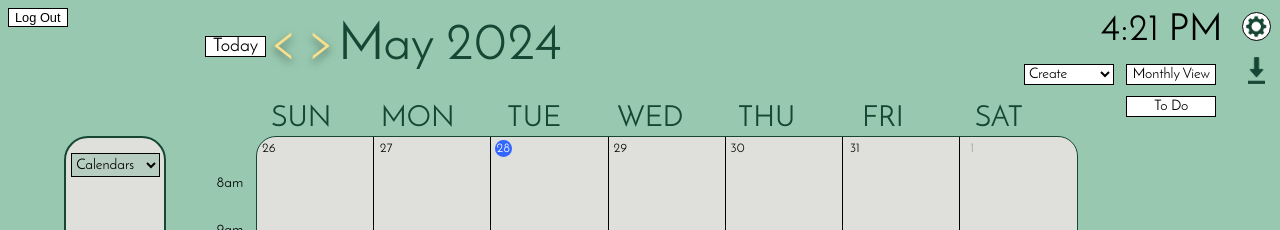
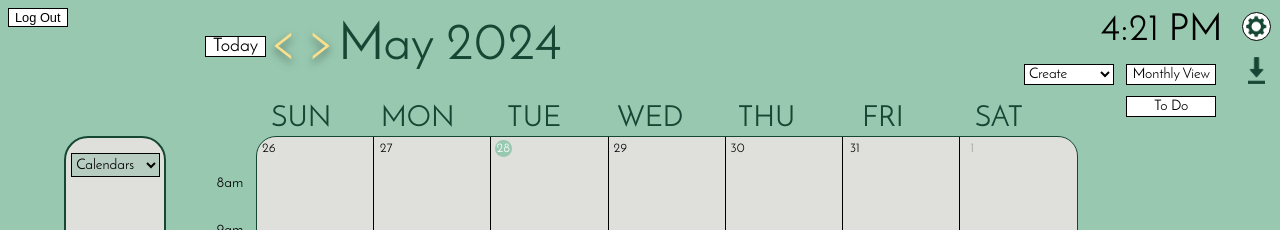
Before and after one commit to KevinBeltran23/csc307_154734, a React (Vite) app in the folder packages/react-frontend/: page /weekly in a window 1280 px wide. Shown: the top 230 px of the page. Built offline with nearby package versions, Linux system fonts and the light colour scheme; sample sign-in values are in the browser's storage.

Commit message:
fixed colors

```diff
--- a/packages/react-frontend/src/components/general.css
+++ b/packages/react-frontend/src/components/general.css
@@ -348,7 +348,7 @@ button {
 
 .selectedDay {
     color: white;
-    background: #3366ff;
+    background: #98c9b0;
     border-radius: 50%;
 }
 
```
